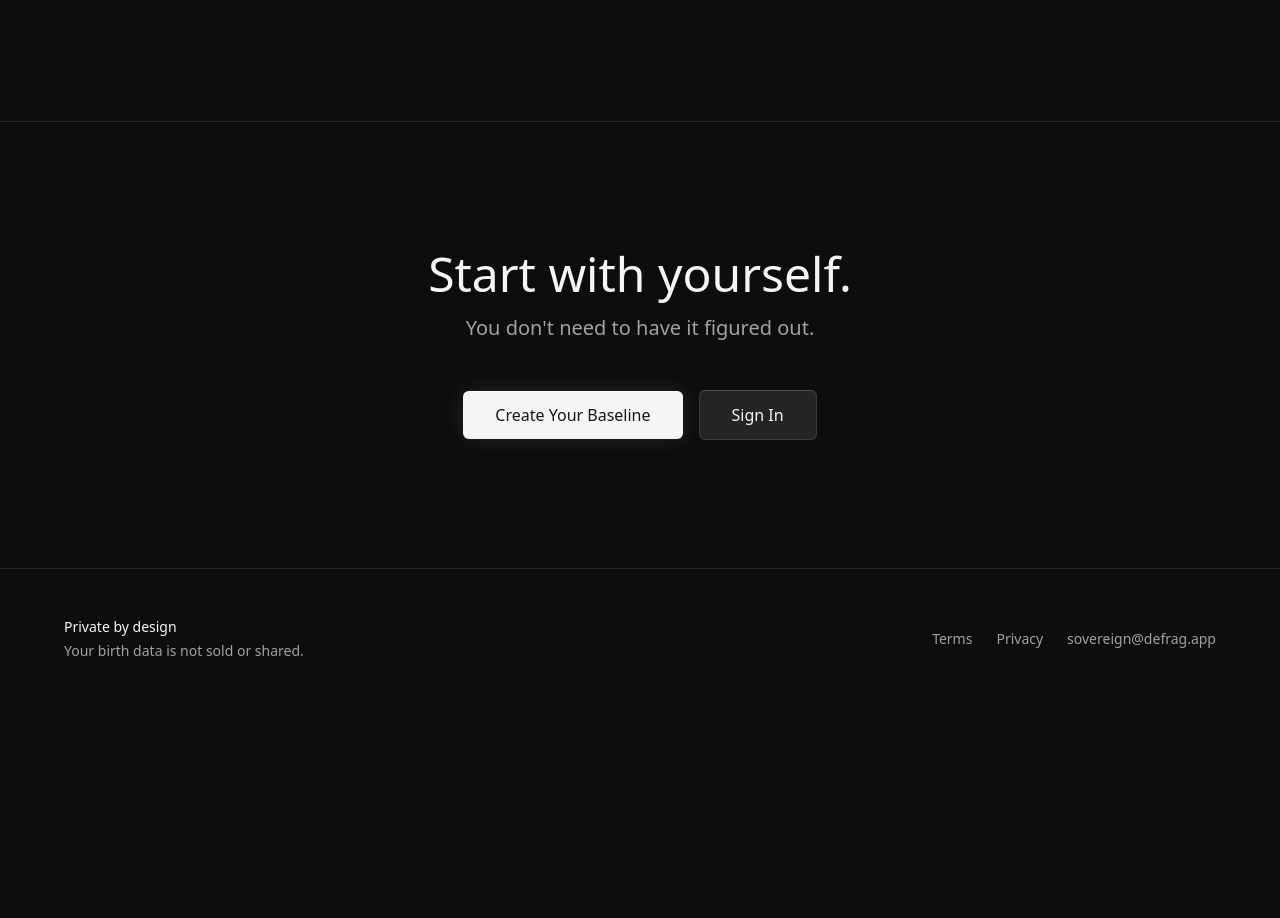
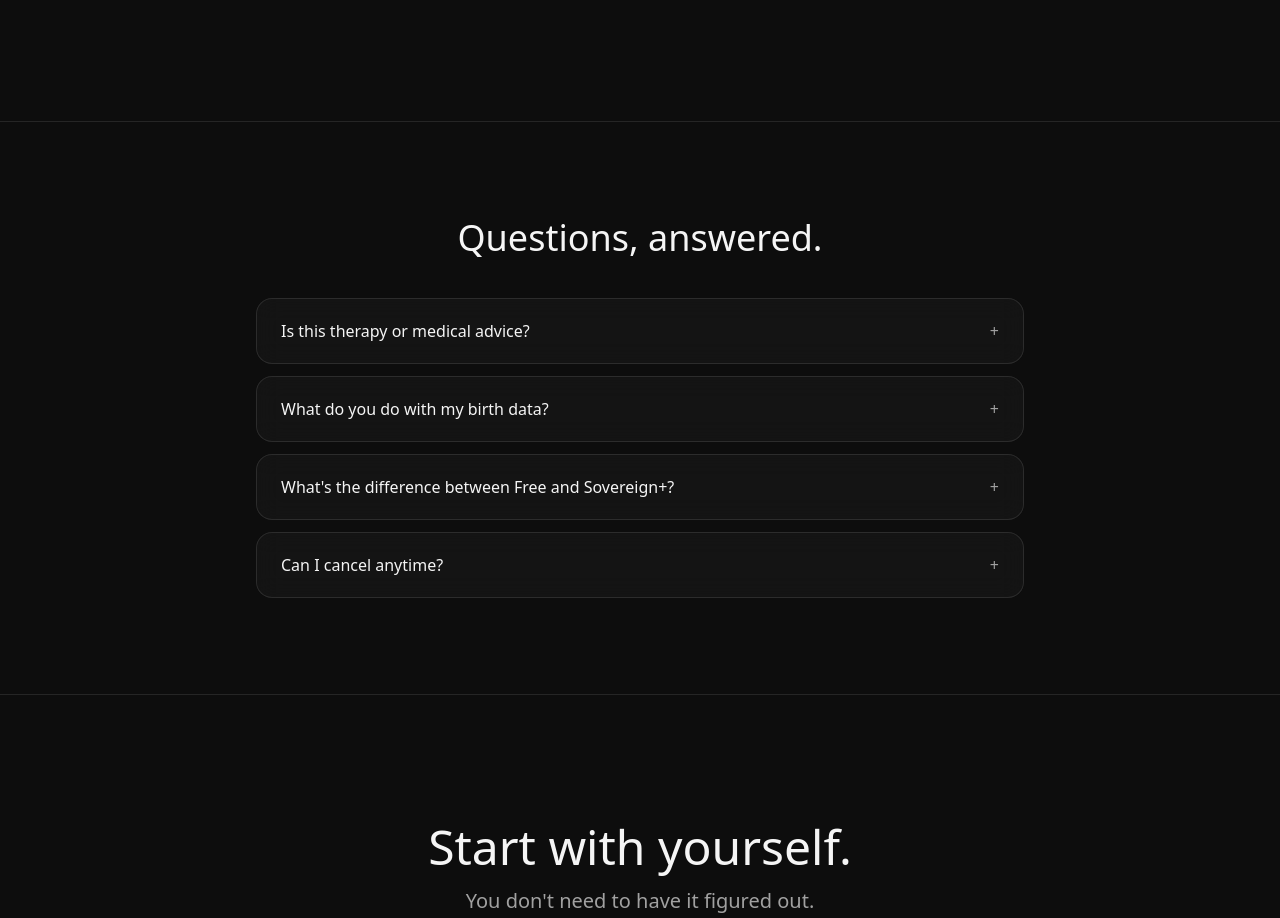
Before and after one commit to defragapp/production.os, a Next.js app: page / in a window 1280 px wide. Shown: the part 3820-4738 px from the top of the page. Before the commit the page ends 4529 px from the top, so only its background shows below. Built offline with nearby package versions, Linux system fonts and the light colour scheme; no server answers.

Commit message:
feat: FAQ section + FAQPage JSON-LD, turnstile inline retry, email comment fix

```diff
--- a/src/app/onboard/page.tsx
+++ b/src/app/onboard/page.tsx
@@ -31,6 +31,8 @@ function OnboardContent() {
   const [existingUser, setExistingUser] = useState(false);
   const [turnstileSiteKey, setTurnstileSiteKey] = useState<string | null>(null);
   const [turnstileToken, setTurnstileToken] = useState<string | null>(null);
+  const [tsFailed, setTsFailed] = useState(false);
+  const [tsKey, setTsKey] = useState(0);
 
   const [resetEmail, setResetEmail] = useState("");
   const [newPassword, setNewPassword] = useState("");
@@ -360,15 +362,33 @@ function OnboardContent() {
                   </p>
                 )}
 
-                {!(existingUser || isLogin) && turnstileSiteKey && (
+                {!(existingUser || isLogin) && turnstileSiteKey && !tsFailed && (
                   <div className="space-y-2 border-t pt-4">
                     <TurnstileWidget
+                      key={tsKey}
                       siteKey={turnstileSiteKey}
                       onToken={setTurnstileToken}
-                      onError={() =>
-                        setError("Security check couldn't load. Check your connection and refresh the page to try again.")
-                      }
+                      onError={() => {
+                        setTurnstileToken(null);
+                        setTsFailed(true);
+                      }}
                     />
+                  </div>
+                )}
+
+                {tsFailed && (
+                  <div className="flex items-center justify-between gap-2 border-t pt-4 text-sm text-destructive">
+                    <span>Security check couldn&apos;t load. Check your connection.</span>
+                    <button
+                      type="button"
+                      onClick={() => {
+                        setTsFailed(false);
+                        setTsKey((k) => k + 1);
+                      }}
+                      className="shrink-0 underline underline-offset-4 hover:text-foreground"
+                    >
+                      Retry
+                    </button>
                   </div>
                 )}
 
--- a/src/app/page.tsx
+++ b/src/app/page.tsx
@@ -16,6 +16,45 @@ const jsonLd = {
   ],
 };
 
+const faqJsonLd = {
+  "@context": "https://schema.org",
+  "@type": "FAQPage",
+  mainEntity: [
+    {
+      "@type": "Question",
+      name: "Is this therapy or medical advice?",
+      acceptedAnswer: {
+        "@type": "Answer",
+        text: "No. Sovereign OS is a tool for self-reflection and pattern awareness. It does not diagnose, treat, or replace professional mental health, medical, or financial advice. If you are struggling, please reach out to a qualified professional.",
+      },
+    },
+    {
+      "@type": "Question",
+      name: "What do you do with my birth data?",
+      acceptedAnswer: {
+        "@type": "Answer",
+        text: "Your date, time, and place of birth are used for one thing only: computing your baseline from NASA/JPL planetary data. It is never sold or shared, and you can delete your entire account — data included — in one click from your Account page.",
+      },
+    },
+    {
+      "@type": "Question",
+      name: "What's the difference between Free and Sovereign+?",
+      acceptedAnswer: {
+        "@type": "Answer",
+        text: "Free includes your full baseline and 5 AI messages per day. Sovereign+ removes the daily cap, keeps your complete conversation history, and adds advanced pattern analysis — monthly at $9, or annually at $79 (save 27%).",
+      },
+    },
+    {
+      "@type": "Question",
+      name: "Can I cancel anytime?",
+      acceptedAnswer: {
+        "@type": "Answer",
+        text: "Yes. Subscriptions are managed through Stripe — cancel in two clicks from your Account page, and your access continues through the end of the paid period.",
+      },
+    },
+  ],
+};
+
 export default function Home() {
   return (
     <>
@@ -23,6 +62,10 @@ export default function Home() {
         type="application/ld+json"
         dangerouslySetInnerHTML={{ __html: JSON.stringify(jsonLd) }}
       />
+      <script
+        type="application/ld+json"
+        dangerouslySetInnerHTML={{ __html: JSON.stringify(faqJsonLd) }}
+      />
       <LandingClient />
     </>
   );
--- a/src/components/landing-client.tsx
+++ b/src/components/landing-client.tsx
@@ -308,7 +308,61 @@ export function LandingClient() {
           </div>
         </section>
 
-        {/* ── Section 6 · Final CTA ────────────────────────── */}
+        {/* ── Section 6 · FAQ ───────────────────────────────── */}
+        <section className="border-t border-white/10 px-6 py-24">
+          <Reveal className="mx-auto max-w-3xl">
+            <h2 className="mb-10 text-center text-3xl font-medium text-foreground md:text-4xl">
+              Questions, answered.
+            </h2>
+            <div className="space-y-3">
+              <details className="group rounded-2xl border border-white/10 bg-white/[0.03] px-6 py-5 backdrop-blur-md">
+                <summary className="flex cursor-pointer list-none items-center justify-between text-base font-medium text-foreground [&::-webkit-details-marker]:hidden">
+                  Is this therapy or medical advice?
+                  <span className="ml-4 text-muted-foreground transition-transform duration-200 group-open:rotate-45">+</span>
+                </summary>
+                <p className="mt-4 text-sm leading-relaxed text-muted-foreground">
+                  No. Sovereign OS is a tool for self-reflection and pattern awareness. It does not
+                  diagnose, treat, or replace professional mental health, medical, or financial
+                  advice. If you are struggling, please reach out to a qualified professional.
+                </p>
+              </details>
+              <details className="group rounded-2xl border border-white/10 bg-white/[0.03] px-6 py-5 backdrop-blur-md">
+                <summary className="flex cursor-pointer list-none items-center justify-between text-base font-medium text-foreground [&::-webkit-details-marker]:hidden">
+                  What do you do with my birth data?
+                  <span className="ml-4 text-muted-foreground transition-transform duration-200 group-open:rotate-45">+</span>
+                </summary>
+                <p className="mt-4 text-sm leading-relaxed text-muted-foreground">
+                  Your date, time, and place of birth are used for one thing only: computing your
+                  baseline from NASA/JPL planetary data. It is never sold or shared, and you can
+                  delete your entire account — data included — in one click from your Account page.
+                </p>
+              </details>
+              <details className="group rounded-2xl border border-white/10 bg-white/[0.03] px-6 py-5 backdrop-blur-md">
+                <summary className="flex cursor-pointer list-none items-center justify-between text-base font-medium text-foreground [&::-webkit-details-marker]:hidden">
+                  What&apos;s the difference between Free and Sovereign+?
+                  <span className="ml-4 text-muted-foreground transition-transform duration-200 group-open:rotate-45">+</span>
+                </summary>
+                <p className="mt-4 text-sm leading-relaxed text-muted-foreground">
+                  Free includes your full baseline and 5 AI messages per day. Sovereign+ removes the
+                  daily cap, keeps your complete conversation history, and adds advanced pattern
+                  analysis — monthly at $9, or annually at $79 (save 27%).
+                </p>
+              </details>
+              <details className="group rounded-2xl border border-white/10 bg-white/[0.03] px-6 py-5 backdrop-blur-md">
+                <summary className="flex cursor-pointer list-none items-center justify-between text-base font-medium text-foreground [&::-webkit-details-marker]:hidden">
+                  Can I cancel anytime?
+                  <span className="ml-4 text-muted-foreground transition-transform duration-200 group-open:rotate-45">+</span>
+                </summary>
+                <p className="mt-4 text-sm leading-relaxed text-muted-foreground">
+                  Yes. Subscriptions are managed through Stripe — cancel in two clicks from your
+                  Account page, and your access continues through the end of the paid period.
+                </p>
+              </details>
+            </div>
+          </Reveal>
+        </section>
+
+        {/* ── Section 7 · Final CTA ────────────────────────── */}
         <section className="border-t border-white/10 px-6 py-32 text-center">
           <Reveal className="mx-auto max-w-2xl">
             <h2 className="mb-4 text-4xl font-medium text-foreground md:text-5xl">
--- a/src/lib/email.ts
+++ b/src/lib/email.ts
@@ -1,6 +1,6 @@
 /**
  * Transactional email via Resend (api.resend.com).
- * Branded from Sovereign OS (info@sovereign.os).
+ * Branded from Sovereign OS (sovereign@defrag.app).
  * Falls back to console log if RESEND_API_KEY is not set.
  */
 import type { AppEnv } from "./env";
```
